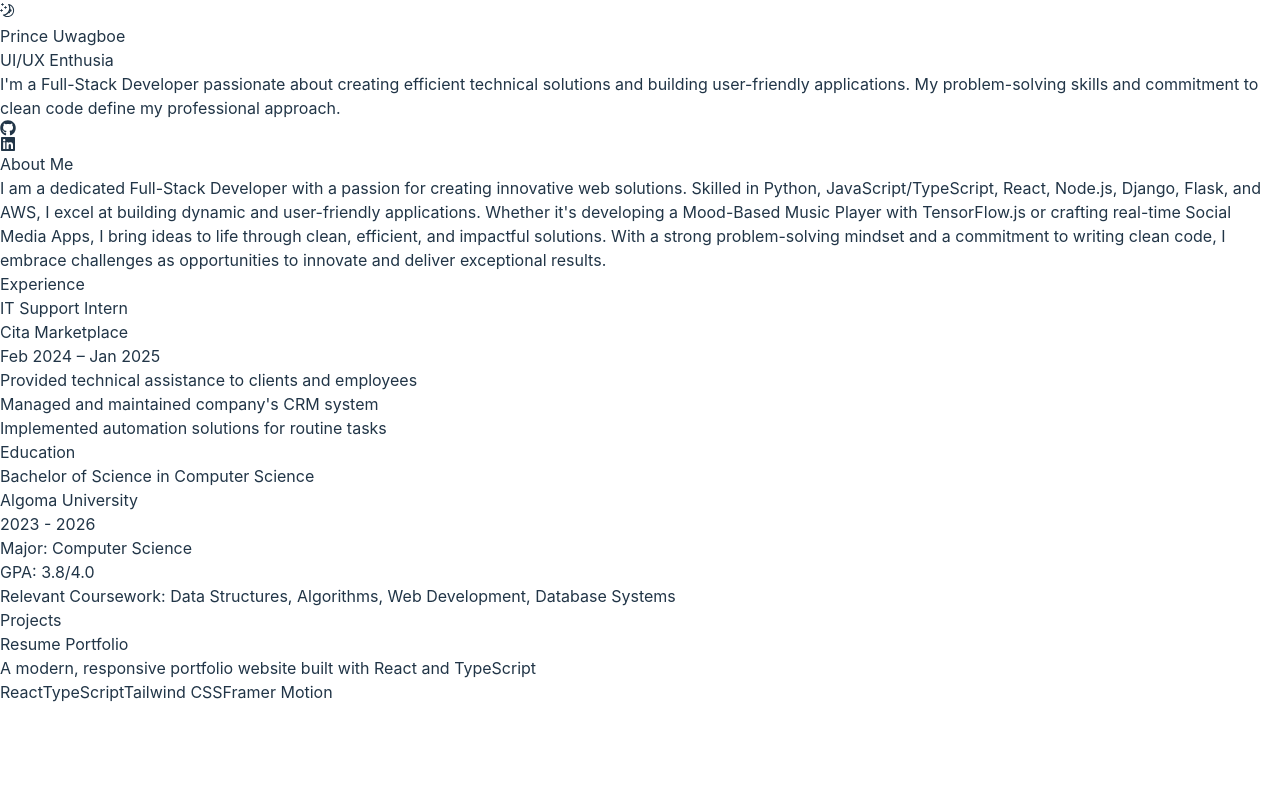
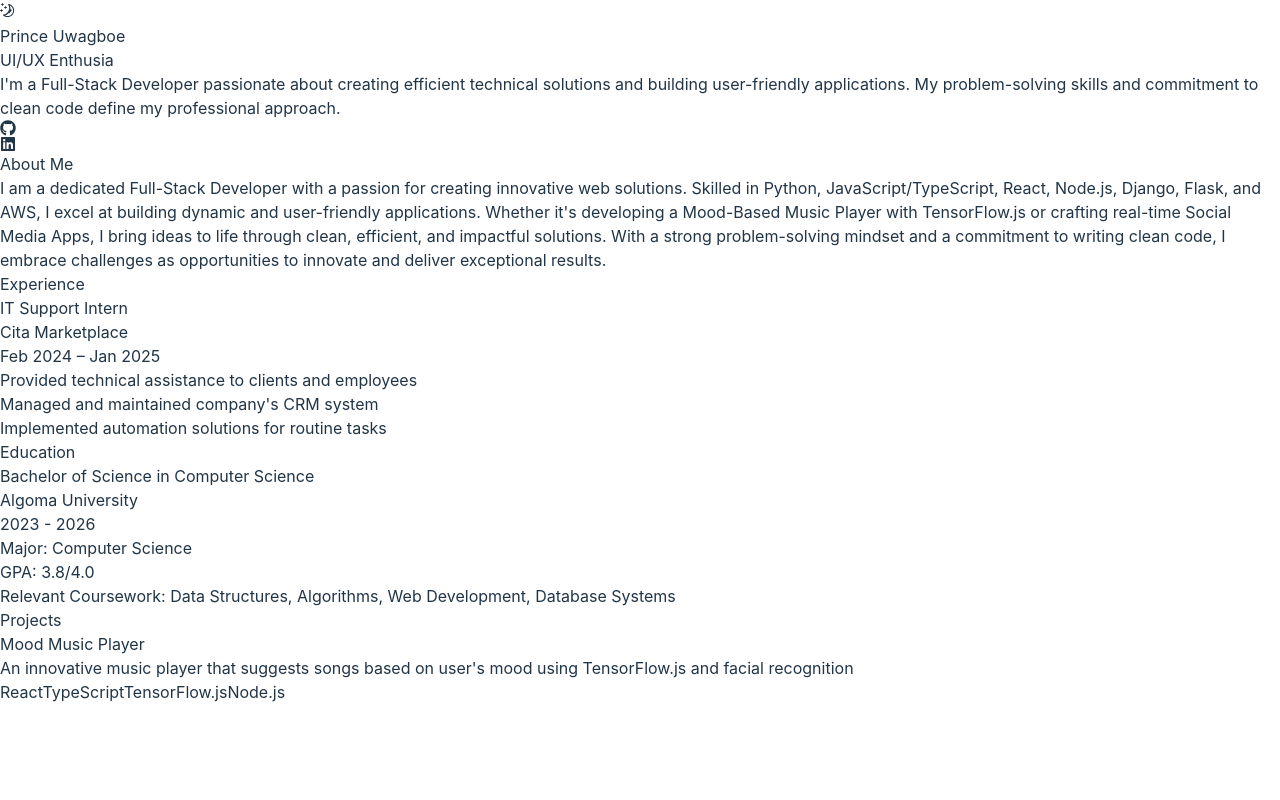
Before and after one commit to MrPrince419/resume-portfolio, a React (Vite) app: page / in a window 1280 px wide. Shown: the top 800 px of the page. Built offline with nearby package versions, Linux system fonts and the light colour scheme.

Commit message:
feat: update project list to match GitHub repositories

```diff
--- a/src/data/resume.ts
+++ b/src/data/resume.ts
@@ -44,32 +44,46 @@ const resumeData = {
   },
   projects: [
     {
-      name: "Resume Portfolio",
-      description: "A modern, responsive portfolio website built with React and TypeScript",
-      technologies: ["React", "TypeScript", "Tailwind CSS", "Framer Motion"],
-      demoUrl: "https://mrprince419.github.io/resume-portfolio",
-      sourceUrl: "https://github.com/MrPrince419/resume-portfolio"
+      name: "Mood Music Player",
+      description: "An innovative music player that suggests songs based on user's mood using TensorFlow.js and facial recognition",
+      technologies: ["React", "TypeScript", "TensorFlow.js", "Node.js"],
+      demoUrl: "https://mrprince419.github.io/mood-music-player",
+      sourceUrl: "https://github.com/MrPrince419/mood-music-player"
     },
     {
-      name: "Weather Dashboard",
-      description: "Real-time weather application with detailed forecasts and interactive maps",
-      technologies: ["React", "TypeScript", "OpenWeather API", "Leaflet"],
-      demoUrl: "https://mrprince419.github.io/weather-dashboard",
-      sourceUrl: "https://github.com/MrPrince419/weather-dashboard"
+      name: "Social Media App",
+      description: "A full-featured social media platform with real-time updates, user authentication, and post interactions",
+      technologies: ["React", "Firebase", "Tailwind CSS", "TypeScript"],
+      demoUrl: "https://mrprince419.github.io/social-media-app",
+      sourceUrl: "https://github.com/MrPrince419/social-media-app"
     },
     {
-      name: "Task Tracker Pro",
-      description: "A collaborative task management system with real-time updates",
-      technologies: ["React", "Firebase", "Material-UI", "TypeScript"],
-      demoUrl: "https://task-tracker-pro.netlify.app",
-      sourceUrl: "https://github.com/MrPrince419/task-tracker-pro"
+      name: "Voting System",
+      description: "A secure and transparent voting application with real-time results and authentication",
+      technologies: ["React", "Node.js", "MongoDB", "Socket.io"],
+      demoUrl: "https://mrprince419.github.io/voting-system",
+      sourceUrl: "https://github.com/MrPrince419/voting-system"
     },
     {
-      name: "Code Blog",
-      description: "A technical blog platform for sharing programming insights",
-      technologies: ["Next.js", "MDX", "Tailwind CSS", "TypeScript"],
-      demoUrl: "https://code-blog-prince.vercel.app",
-      sourceUrl: "https://github.com/MrPrince419/code-blog"
+      name: "Shopping Cart",
+      description: "A modern e-commerce shopping cart with product filtering, search, and checkout functionality",
+      technologies: ["React", "TypeScript", "Redux", "Tailwind CSS"],
+      demoUrl: "https://mrprince419.github.io/shopping-cart",
+      sourceUrl: "https://github.com/MrPrince419/shopping-cart"
+    },
+    {
+      name: "Calorie Calculator",
+      description: "A comprehensive calorie tracking app with nutritional information and progress visualization",
+      technologies: ["React", "TypeScript", "Chart.js", "Tailwind CSS"],
+      demoUrl: "https://mrprince419.github.io/calorie-calculator",
+      sourceUrl: "https://github.com/MrPrince419/calorie-calculator"
+    },
+    {
+      name: "Calendar App",
+      description: "An interactive calendar application with event management and reminders",
+      technologies: ["React", "TypeScript", "Redux", "Tailwind CSS"],
+      demoUrl: "https://mrprince419.github.io/calendar-app",
+      sourceUrl: "https://github.com/MrPrince419/calendar-app"
     }
   ]
 };
```
Also changed, not shown: 1 other file (tests, documents, lock files or other folders).
